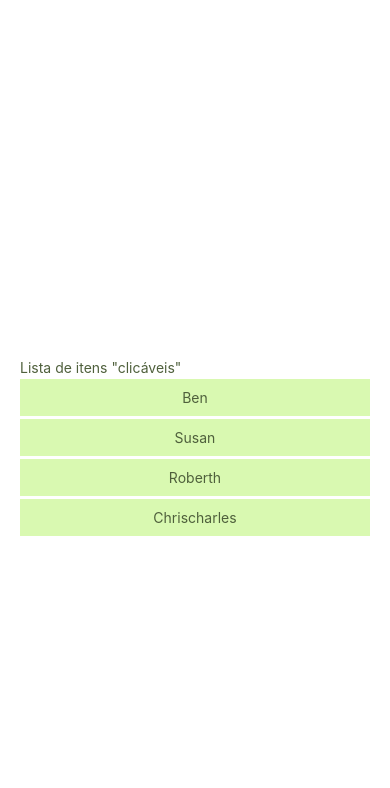
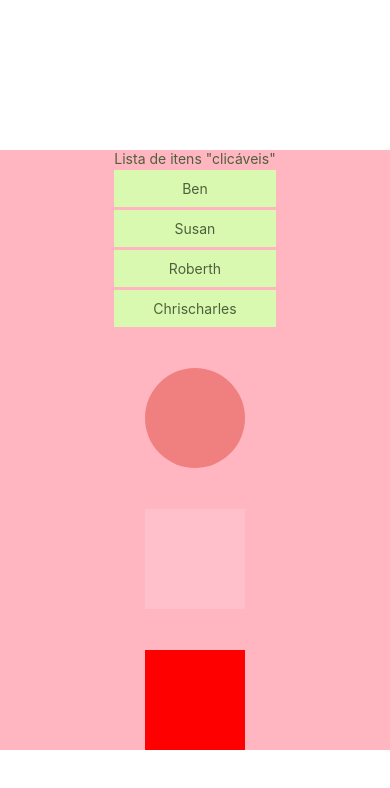
Before and after one commit to camilly-vl/CARDMOB, a React Native app in the folder Etapa2/app-react-exemplos/: screen / in a window 390 px wide. Shown: the top 788 px of the page. Built offline with nearby package versions, Linux system fonts and the light colour scheme.

Commit message:
View basic examples

```diff
--- a/Etapa2/app-react-exemplos/App.js
+++ b/Etapa2/app-react-exemplos/App.js
@@ -9,68 +9,44 @@ import {
     TextInput,
     FlatList,
 } from 'react-native';
-
 import List from './components/List';
 
 export default function App() {
 
     return (
         <View style={styles.container}>
-            <List />
+            <List/>
+            <View style={styles.redbox} />
+            <View style={styles.bluebox} />
+            <View style={styles.blackbox} />
         </View>
     );
 }
 
 const styles = StyleSheet.create({
     container: {
-        flex: 1,
-        backgroundColor: '#fff',
-        marginTop: 50,
-        padding: 20,
-        justifyContent: 'center',
+        flexDirection: 'column',
+        justifyContent: 'space-between',
+        alignItems: 'center',
+        backgroundColor: 'lightpink',
+        height: 600,
+        marginTop: 150,
     },
-    text: {
-        fontSize: 30,
-        fontWeight: 'bold',
-        fontFamily: 'cursive',
+    redbox: {
+        backgroundColor: 'lightcoral',
+        width: 100,
+        height: 100,
+        borderRadius: 50,
     },
-    buttonContainer: {
-        marginTop: 12,
-        flexDirection: 'row',
-        gap: 10,
+    bluebox: {
+        backgroundColor: 'pink',
+        width: 100,
+        height: 100,
     },
-    input: {
-        height: 40,
-        borderColor: 'gray',
-        borderWidth: 1,
-        marginBottom: 10,
-        paddingHorizontal: 10,
-    },
-    list: {
-        marginTop: 20,
-    },
-    item: {
-        flexDirection: 'row',
-        alignItems: 'center',
-        justifyContent: 'space-between',
-        marginBottom: 10,
-        padding: 10,
-        backgroundColor: '#f0f0f0',
-        borderRadius: 5,
-    },
-    itemText: {
-        flex: 1,
-        marginRight: 10,
-    },
-    buttons: {
-        flexDirection: 'row',
-    },
-    editInput: {
-        flex: 1,
-        marginRight: 10,
-        borderColor: 'gray',
-        borderWidth: 1,
-        paddingHorizontal: 10,
+    blackbox: {
+        backgroundColor: 'red',
+        width: 100,
+        height: 100,
     },
 });
 
```
